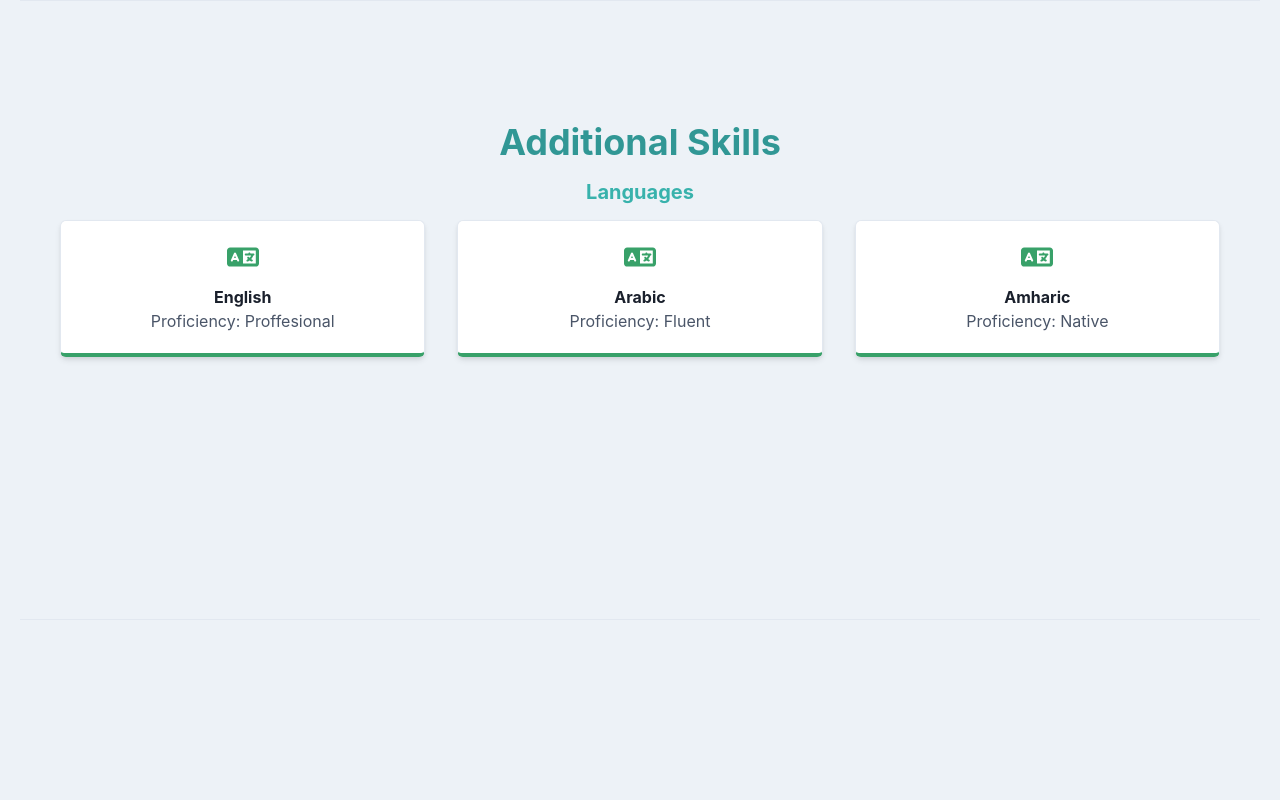
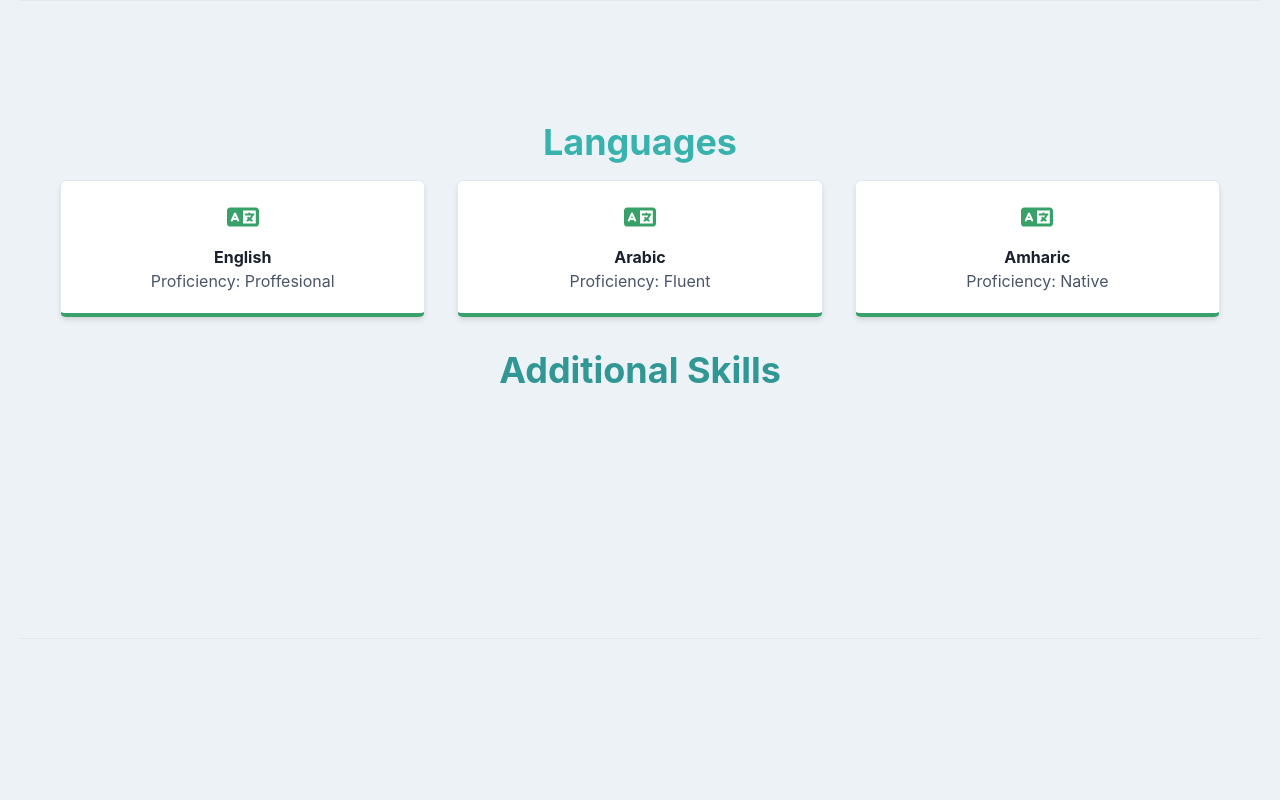
Before and after one commit to ez-programmer4/Khalid-s-portfolio, a React (Create React App) app: page / in a window 1280 px wide. Shown: the part 4500-5300 px from the top of the page. Built offline with nearby package versions, Linux system fonts and the light colour scheme.

Commit message:
after updating the contact.js1

```diff
--- a/src/components/MyAdditionalSkills.js
+++ b/src/components/MyAdditionalSkills.js
@@ -35,17 +35,14 @@ const MyAdditionalSkills = () => {
         px={{ base: 4, md: 10 }}
         textAlign="center"
       >
-        <Heading
-          as="h2"
-          fontSize={{ base: "2xl", md: "3xl", lg: "4xl" }}
-          mb={4}
-          color="teal.500"
-        >
-          Additional Skills
-        </Heading>
-
         <Box mb={8}>
-          <Heading as="h3" size="md" mb={4} color="teal.400">
+          <Heading
+            as="h2"
+            fontSize={{ base: "2xl", md: "3xl", lg: "4xl" }}
+            size="md"
+            mb={4}
+            color="teal.400"
+          >
             Languages
           </Heading>
           <SimpleGrid columns={{ base: 1, md: 2, lg: 3 }} spacing={8}>
@@ -86,7 +83,14 @@ const MyAdditionalSkills = () => {
             ))}
           </SimpleGrid>
         </Box>
-
+        <Heading
+          as="h2"
+          fontSize={{ base: "2xl", md: "3xl", lg: "4xl" }}
+          mb={4}
+          color="teal.500"
+        >
+          Additional Skills
+        </Heading>
         <Box position="relative" overflow="hidden" height="150px">
           <motion.div
             style={{
--- a/src/data.js
+++ b/src/data.js
@@ -10,7 +10,7 @@ import profilePhoto1 from "./images/images (4).jpeg"; // Adjust the path as nece
 import profilePhoto2 from "./images/Sample mockup 2.png"; // Adjust the path as necessary
 import profilePhoto3 from "./images/IMG_20241015_152602_908.jpg"; // Adjust the path as necessary
 import profilePhoto4 from "./images/logokjumj.jpg";
-import profilePhoto5 from "./images/LOGO.png";
+import profilePhoto5 from "./images/logo-fasika.png";
 // import profilePhoto4 from "./images/profile4.jpg"; // Adjust the path as necessary
 // import profilePhoto5 from "./images/profile5.jpg";
 import Revit from "./images/images (2).png";
@@ -46,56 +46,56 @@ export const projects = [
     subtitle:
       "A contemporary residential design featuring a spacious terrace and modern aesthetics.",
     image: image2,
-    link: "https://drive.google.com/file/d/1tX4TDdsP3aDsimcmf9_U5p-PiEyxVW_5/view?usp=sharing",
+    link: "https://drive.google.com/file/d/1-ysQWdsPaoPmqxC4tgfDZhXibpj_7tic/view?usp=drivesdk",
   },
   {
     title: "2B+G+12 Mixed Use Apartment",
     subtitle:
       "A multifaceted apartment design integrating residential and commercial spaces for vibrant urban living.",
     image: image3,
-    link: "https://drive.google.com/file/d/1cUQTu7ocXiUlqTveh2M18IQXp9ph7dLj/view?usp=sharing",
+    link: "https://drive.google.com/file/d/10BK7KyGe2lz6WWM4n25AjFCB11tKWsWP/view?usp=drivesdk",
   },
   {
     title: "Age-Friendly Landscape Design",
     subtitle:
       "A landscape design that caters to all ages while incorporating cultural elements for a rich community experience.",
     image: image1,
-    link: "https://drive.google.com/file/d/1WvrSgiECuOhmpChBBVwuWI6qXCfbp_-h/view?usp=sharing",
+    link: "https://drive.google.com/file/d/10HS_gb6CNvP1lwOuWa15csBWIoUj6rz6/view?usp=drivesdk",
   },
   {
     title: "General Hospital Design with HVAC System",
     subtitle:
       "An integrated design for a general hospital that prioritizes patient comfort and operational efficiency.",
     image: image4,
-    link: "https://drive.google.com/file/d/1lXWcFW7q0qUU2BGIaDHaA7nzPNF-BAeW/view?usp=sharing",
+    link: "https://drive.google.com/file/d/10APCNHlNUrvq2tDiOEzBO2NXtmU73IYm/view?usp=drivesdk",
   },
   {
     title: "Logo Design for I on I Construction",
     subtitle:
       "A tailored logo design that reflects the client's vision and preferences in the construction industry.",
     image: image12, // Adjust image as needed
-    link: "https://drive.google.com/file/d/1BUURmmGPJnOh4kRnMSp8xTQ6AjGapKNS/view?usp=sharing",
+    link: "https://drive.google.com/file/d/101ID3xB9kHquz9MW8VVQwSrlCH3W2dNg/view?usp=drivesdk",
   },
   {
     title: "Logo Design for Fast Travel Agency",
     subtitle:
       "A modern logo design that aligns with current trends while capturing the essence of fast travel.",
     image: image8, // Adjust image as needed
-    link: "https://drive.google.com/file/d/1ICIxY8lLwNR-lb3tjN13Yr4dHkyGtRQQ/view?usp=sharing",
+    link: "https://drive.google.com/file/d/1-hSQpj6r-lKgpbhl8VfxZL8U8JiUFGo3/view?usp=drivesdk",
   },
   {
     title: "Artistic Binder Design for KJUMJ Graduate Students",
     subtitle:
       "A creative and simple binder design tailored for KJUMJ graduate students, combining functionality and aesthetics.",
     image: image11, // Adjust image as needed
-    link: "https://drive.google.com/file/d/19MAPWltiPmjSgGMprDJaERhNYuYrRemm/view?usp=sharing",
+    link: "https://drive.google.com/file/d/108-IKa5x9Z0hkVpdFkkN_gfr1b0J0-qJ/view?usp=drivesdk",
   },
   {
     title: "Memorable T-Shirt Design for KJUMJ Students",
     subtitle:
       "A unique t-shirt design that resonates with KJUMJ students, combining style and school spirit.",
     image: image14, // Adjust image as needed
-    link: "https://drive.google.com/file/d/1HLIhSkiOg0i9kqRCmcF8kBNGzCSYvupq/view?usp=sharing",
+    link: "https://drive.google.com/file/d/105O3_WywVQ42UiWApc2O_zbhO_-K4l55/view?usp=drivesdk",
   },
 ];
 
```
Also changed, not shown: src/images/logo-fasika.png (added).
